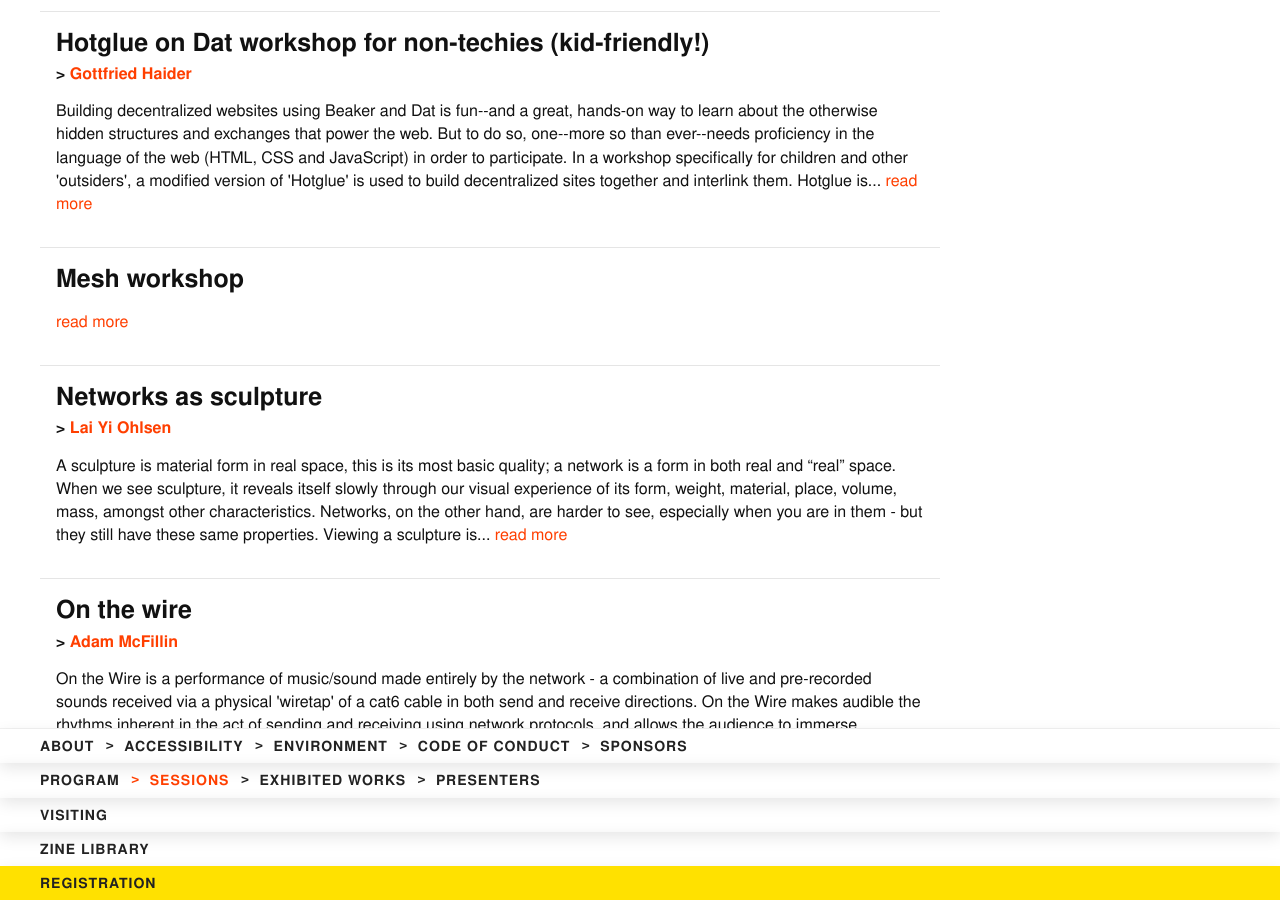
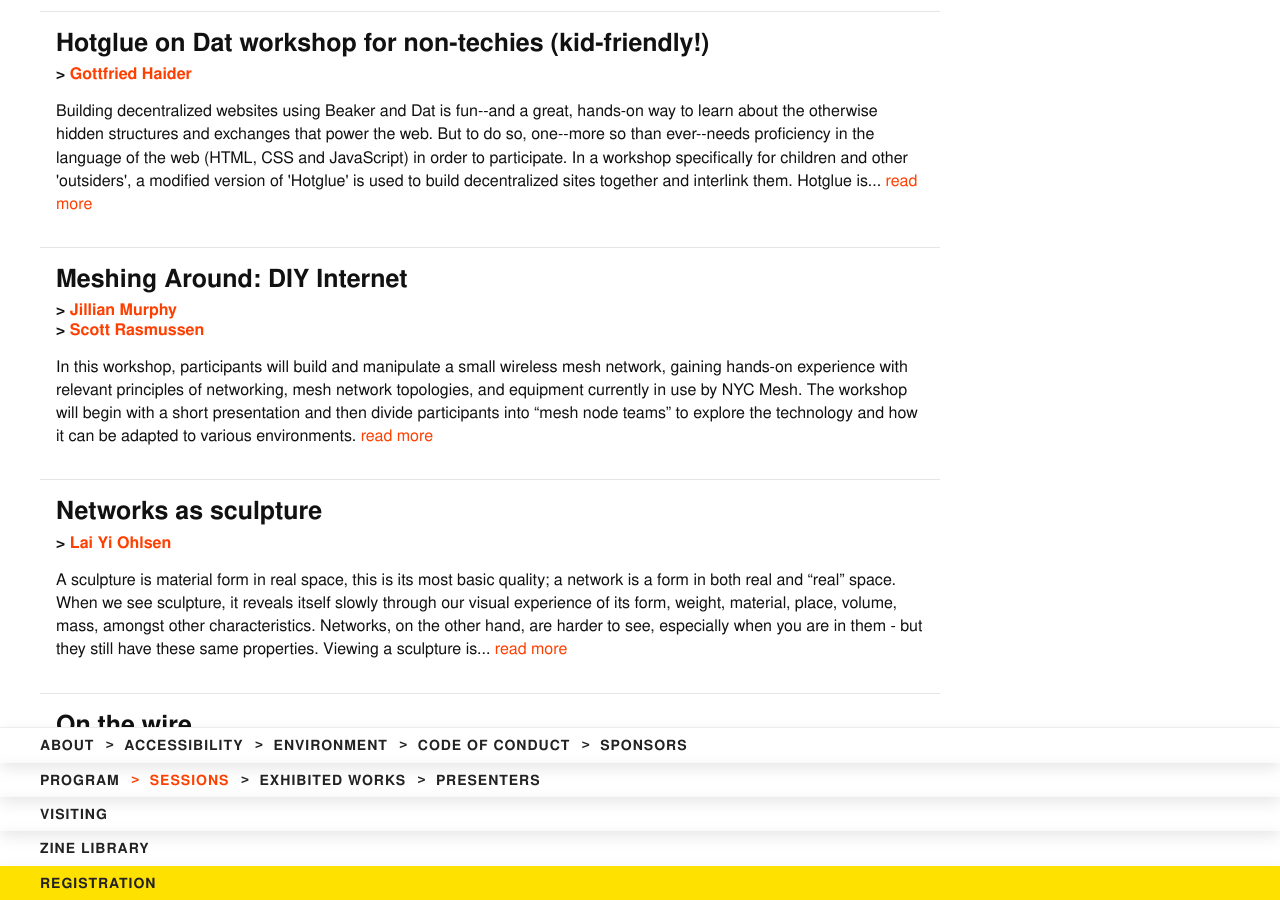
Before and after one commit to ournetworks/ournetworks.ca, a Jekyll site: the page built from program.md, in a window 1280 px wide and 900 px high, scrolled down 7751 px. Built offline with Jekyll 4.4.1, drawn with Linux system fonts in a browser that asks for light colours; some of the changed text lies outside the part shown.

Commit message:
update mesh workshop description

```diff
--- a/_data/presenters.yml
+++ b/_data/presenters.yml
@@ -385,3 +385,16 @@
     link: "https://paleeyesmusic.bandcamp.com/"
     linkDisplay: "paleeyesmusic.bandcamp.com"
     instagram: paleeyesmusic
+
+  - presenterID: jill
+    name: "Jillian Murphy"
+    bio: "Jillian Murphy volunteers with NYC Mesh with a particular passion for breaking down social barriers through technology and education. Jillian is an install leader, event organizer, and author of the organization's monthly newsletter. The IRS knows her as an administrator at New York University where she is also a graduate student in business."
+    link: "http://linkedin.com/in/jillianemurphy"
+    linkDisplay: "linkedin.com/in/jillianemurphy"
+
+  - presenterID: scott
+    name: "Scott Rasmussen"
+    bio: "Scott Rasmussen focuses on telecommunications policy as it intersects with questions of equity and access. After years of policy work on Capitol Hill, he is now working with NYC Mesh, an open, neutral, and resilient community network aiming to make a home or business internet connection accessible and affordable to all New Yorkers."
+    link: "https://nycmesh.net"
+    linkDisplay: "nycmesh.net"
+    twitter: "rscooter369"
--- a/_data/sessions.yml
+++ b/_data/sessions.yml
@@ -759,12 +759,15 @@
     length: X
 
   - sessionID: 19036
-    title: "Mesh workshop"
+    title: "Meshing Around: DIY Internet"
     presenterID:
+      - jill
+      - scott
     description: >
+      In this workshop, participants will build and manipulate a small wireless mesh network, gaining hands-on experience with relevant principles of networking, mesh network topologies, and equipment currently in use by NYC Mesh. The workshop will begin with a short presentation and then divide participants into “mesh node teams” to explore the technology and how it can be adapted to various environments.
     sessionType: "workshop"
     date: 2019-09-20
-    length: 2
+    length: 1
 
   - sessionID: 19037
     title: "Pale Eyes"
```
